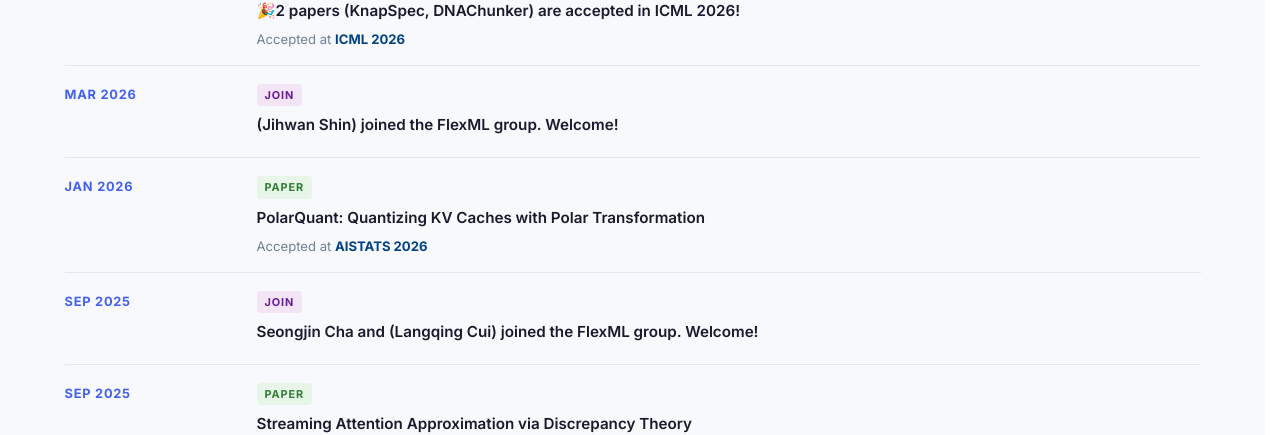
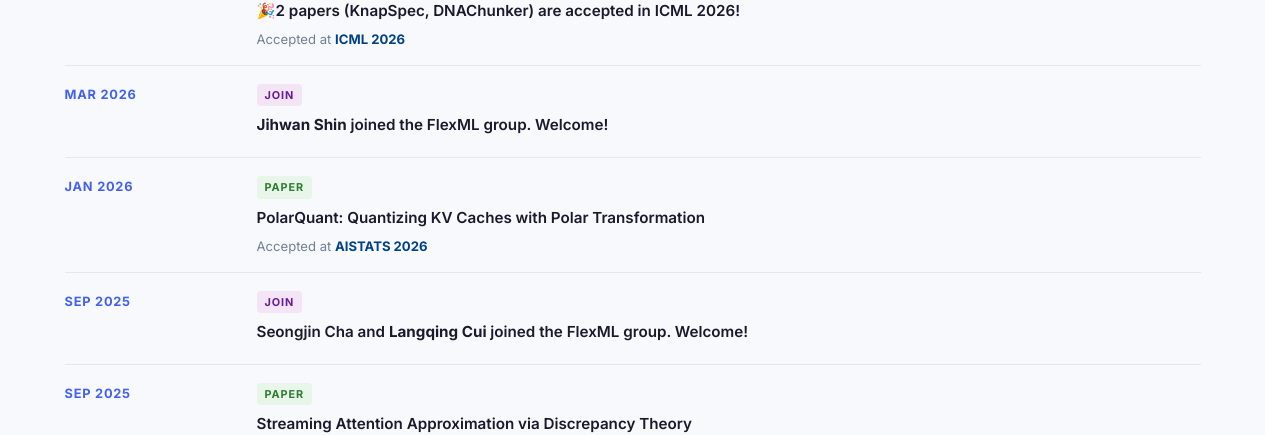
Before and after one commit to kaist-flexml-lab/kaist-flexml-lab.github.io, a Jekyll site: the page built from index.html, in a window 1280 px wide and 900 px high, scrolled down 925 px. Shown: the part 258-693 px from the top of the window. Built offline with Jekyll 4.4.1, drawn with Linux system fonts in a browser that asks for light colours.

Commit message:
news update 260529

```diff
--- a/index.html
+++ b/index.html
@@ -63,7 +63,7 @@ title: Home
         <div class="news-date">Mar 2026</div>
         <div class="news-content">
           <span class="news-badge news-badge--join">Join</span>
-          <div class="news-title">(<a href="https://jihwanshin.github.io/" target="_blank">Jihwan Shin</a>) joined the FlexML group. Welcome!</div>
+          <div class="news-title"><strong><a href="https://jihwanshin.github.io/" target="_blank">Jihwan Shin</a></strong> joined the FlexML group. Welcome!</div>
         </div>
       </div>
 
@@ -80,7 +80,7 @@ title: Home
         <div class="news-date">Sep 2025</div>
         <div class="news-content">
           <span class="news-badge news-badge--join">Join</span>
-          <div class="news-title">Seongjin Cha and (<a href="https://langq1225.github.io/" target="_blank">Langqing Cui</a>) joined the FlexML group. Welcome!</div>
+          <div class="news-title"><strong></strong>Seongjin Cha</strong> and <strong><a href="https://langq1225.github.io/" target="_blank">Langqing Cui</a></strong> joined the FlexML group. Welcome!</div>
         </div>
       </div>
 
```
